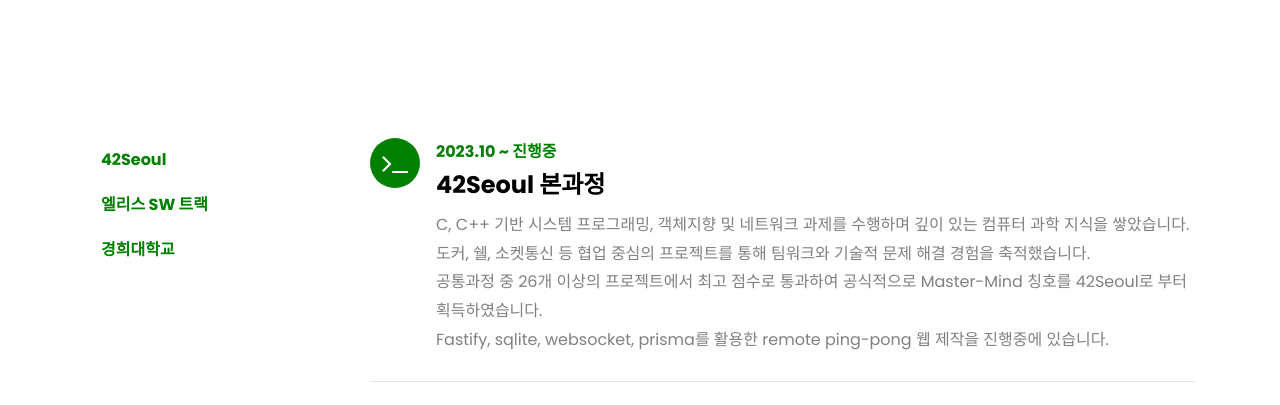
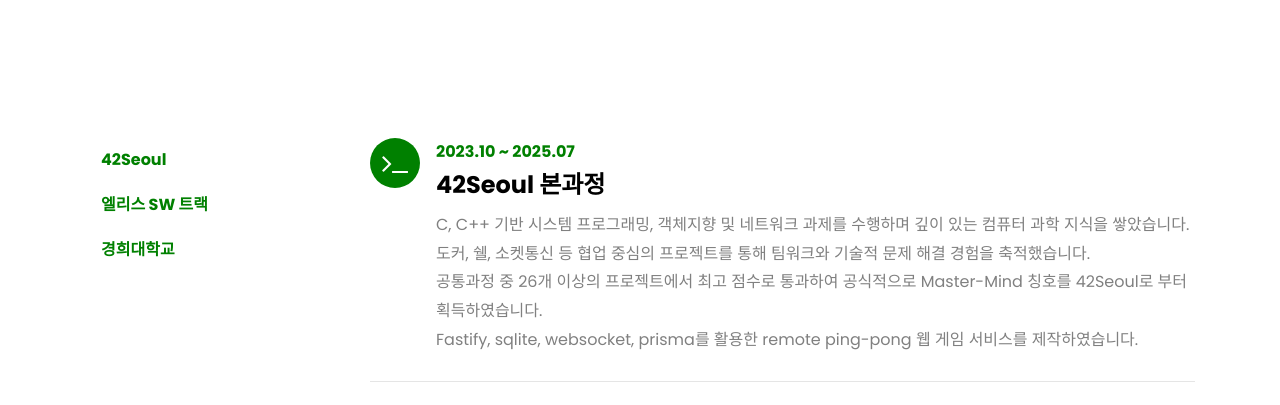
Before and after one commit to DawnteaStudio/portfolio, a plain HTML site: page index.html in a window 1280 px wide. Shown: the part 1712-2117 px from the top of the page. Drawn offline with Linux system fonts and the light colour scheme; files whose address does not match are found by name.

Commit message:
Update index.html

```diff
--- a/index.html
+++ b/index.html
@@ -214,7 +214,7 @@
                 <span class="icon-terminal"></span>
               </div>
               <div class="text pl-3">
-                <span class="date">2023.10 ~ 진행중</span>
+                <span class="date">2023.10 ~ 2025.07</span>
                 <h2>42Seoul 본과정</h2>
                 <p>
                   C, C++ 기반 시스템 프로그래밍, 객체지향 및 네트워크 과제를
@@ -225,7 +225,7 @@
                   공식적으로 Master-Mind 칭호를 42Seoul로 부터 획득하였습니다.
                   <br />
                   Fastify, sqlite, websocket, prisma를 활용한 remote ping-pong
-                  웹 제작을 진행중에 있습니다.
+                  웹 게임 서비스를 제작하였습니다.
                 </p>
               </div>
             </div>
```
